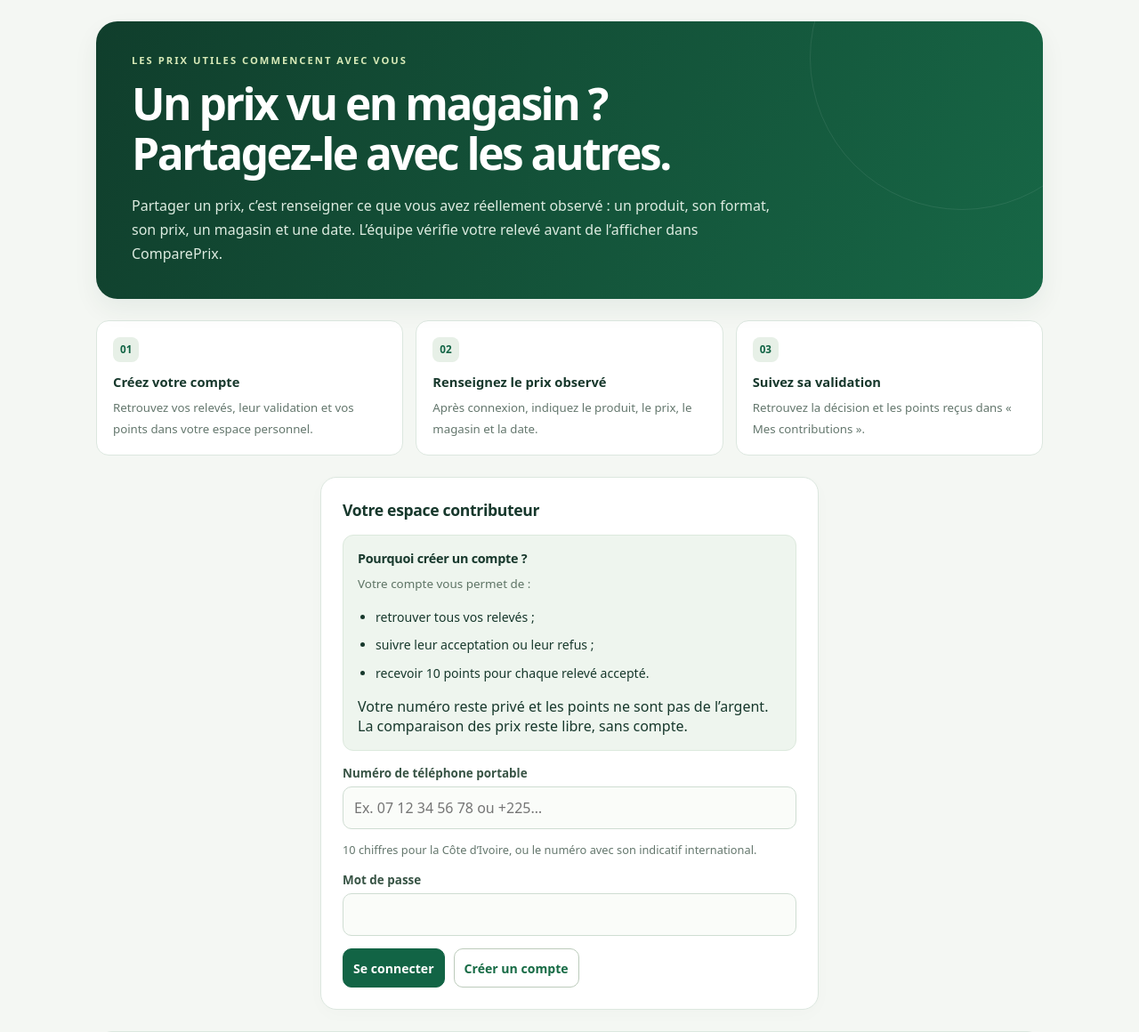
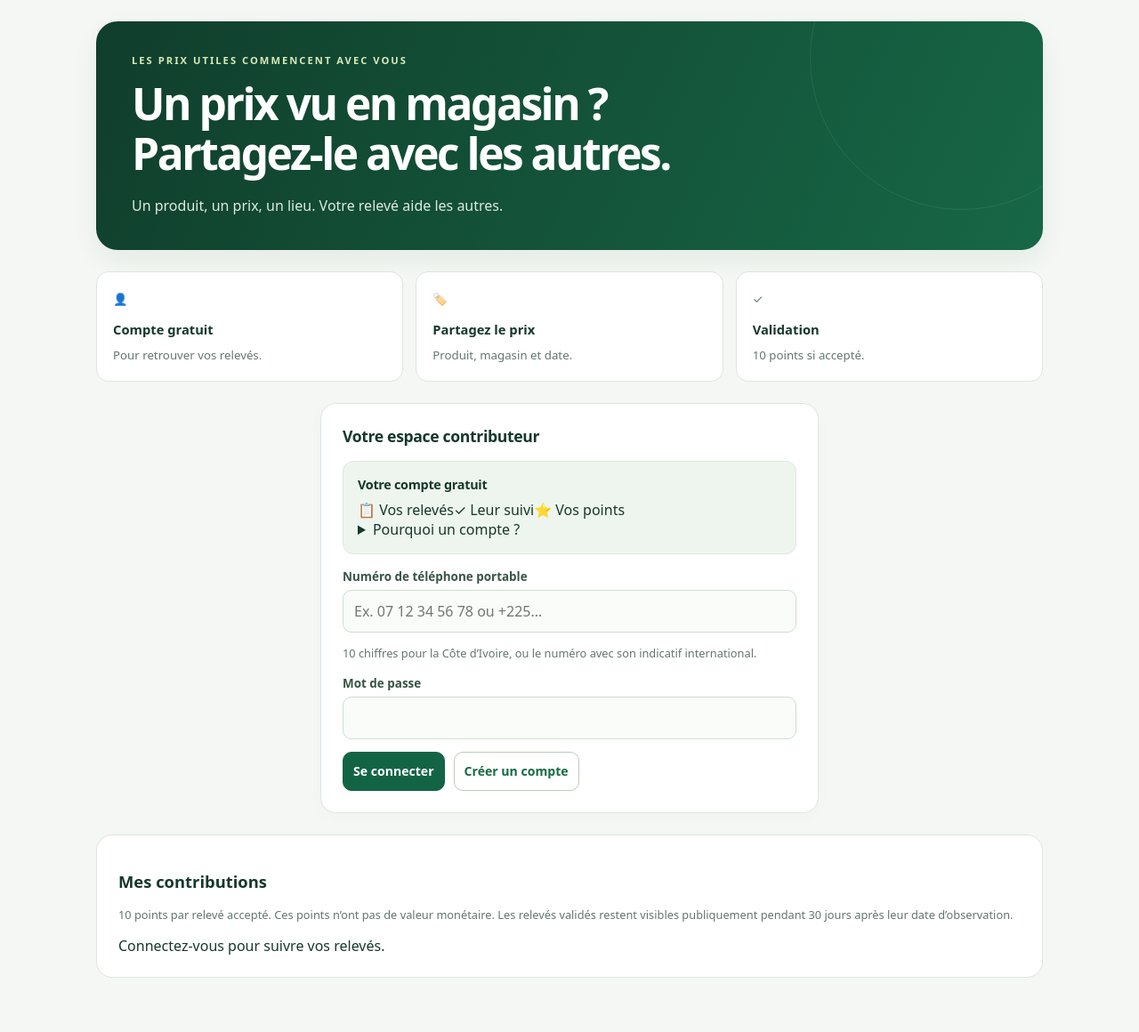
Before and after one commit to patrickeudess/compareprix, a Flask app: page /compte in a window 1280 px wide. Shown: the part 104-1264 px from the top of the page at 89% size. After the commit the page ends 1203 px from the top, so only its background shows below. Run offline with Flask 3, Linux system fonts and the light colour scheme; data that the repository does not hold is empty; some libraries are stand-ins or nearby versions.

Commit message:
Simplifie ComparePrix avec cartes visuelles et panier accessible

```diff
--- a/templates/community.html
+++ b/templates/community.html
@@ -1,24 +1,24 @@
 <!doctype html><html lang="fr"><head><meta charset="utf-8"><meta name="viewport" content="width=device-width, initial-scale=1"><title>Contribuer · ComparePrix</title><style>*{box-sizing:border-box}body{font-family:system-ui,sans-serif;background:#f5f7f3;color:#20382b;margin:0}main{max-width:960px;margin:auto;padding:24px 18px}nav{display:flex;gap:16px;flex-wrap:wrap;margin-bottom:24px}a{color:#176b45}h1{font-size:1.6rem}h2{font-size:1.15rem}section,article{background:white;padding:22px;border:1px solid #dee7dc;border-radius:14px;margin:16px 0}label{display:block;font-weight:600;margin-top:14px}input,select,textarea,button{font:inherit;border:1px solid #bccbbb;border-radius:8px;padding:11px}input,select,textarea{width:100%;margin-top:6px}button{cursor:pointer;background:#176b45;color:white;margin-top:14px}button.secondary{background:white;color:#176b45}button:disabled{opacity:.5;cursor:wait}.grid{display:grid;grid-template-columns:1fr 1fr;gap:14px}.hint{font-size:.85rem;color:#647367;line-height:1.5}.notice{background:#fff0ce;border-radius:8px;padding:12px;white-space:pre-wrap}#message:empty{display:none}.badge{font-weight:650;color:#176b45}.actions{display:flex;flex-wrap:wrap;gap:10px}img.proof{display:block;max-width:100%;max-height:400px;margin:10px auto}[hidden]{display:none!important}@media(max-width:600px){.grid{grid-template-columns:1fr}section,article{padding:18px}main{padding:18px 12px}}</style><link rel="stylesheet" href="./static/product-design.css"></head>
 <body><main><nav class="app-nav" aria-label="Navigation principale"><a href="./">← Comparer les prix</a><a href="#contribution">Partager un prix</a><a href="#account">Mon compte</a><a href="#history">Mes contributions</a></nav>
-<div class="welcome"><p class="eyebrow">Les prix utiles commencent avec vous</p><h1>Un prix vu en magasin ?<br>Partagez-le avec les autres.</h1><p>Partager un prix, c’est renseigner ce que vous avez réellement observé : un produit, son format, son prix, un magasin et une date. L’équipe vérifie votre relevé avant de l’afficher dans ComparePrix.</p></div>
-<ol class="steps" aria-label="Étapes de contribution"><li><span class="step-number">01</span><strong>Créez votre compte</strong><span>Retrouvez vos relevés, leur validation et vos points dans votre espace personnel.</span></li><li><span class="step-number">02</span><strong>Renseignez le prix observé</strong><span>Après connexion, indiquez le produit, le prix, le magasin et la date.</span></li><li><span class="step-number">03</span><strong>Suivez sa validation</strong><span>Retrouvez la décision et les points reçus dans « Mes contributions ».</span></li></ol>
+<div class="welcome"><p class="eyebrow">Les prix utiles commencent avec vous</p><h1>Un prix vu en magasin ?<br>Partagez-le avec les autres.</h1><p>Un produit, un prix, un lieu. Votre relevé aide les autres.</p></div>
+<ol class="steps visual-steps" aria-label="Étapes de contribution"><li><span class="step-icon" aria-hidden="true">👤</span><strong>Compte gratuit</strong><span>Pour retrouver vos relevés.</span></li><li><span class="step-icon" aria-hidden="true">🏷️</span><strong>Partagez le prix</strong><span>Produit, magasin et date.</span></li><li><span class="step-icon" aria-hidden="true">✓</span><strong>Validation</strong><span>10 points si accepté.</span></li></ol>
 <p id="message" class="notice" role="status" aria-live="polite"></p>
-<div class="account-layout"><section id="account"><h2>Votre espace contributeur</h2><aside class="help-card"><h2>Pourquoi créer un compte ?</h2><p>Votre compte vous permet de :<ul><li>retrouver tous vos relevés ;</li><li>suivre leur acceptation ou leur refus ;</li><li>recevoir 10 points pour chaque relevé accepté.</li></ul>Votre numéro reste privé et les points ne sont pas de l’argent. La comparaison des prix reste libre, sans compte.</p></aside>
+<div class="account-layout"><section id="account"><h2>Votre espace contributeur</h2><aside class="help-card"><h2>Votre compte gratuit</h2><div class="benefit-chips"><span>📋 Vos relevés</span><span>✓ Leur suivi</span><span>⭐ Vos points</span></div><details class="quick-help"><summary>Pourquoi un compte ?</summary><p>Retrouvez vos relevés et leur validation. Un relevé accepté rapporte 10 points, sans valeur monétaire. Votre numéro reste privé. Comparer reste libre.</p></details></aside>
 <div id="signedOut"><form id="authForm"><label for="phone">Numéro de téléphone portable</label><input id="phone" type="tel" inputmode="tel" maxlength="40" autocomplete="tel" placeholder="Ex. 07 12 34 56 78 ou +225…" required><p class="hint">10 chiffres pour la Côte d’Ivoire, ou le numéro avec son indicatif international.</p><label for="password">Mot de passe</label><input id="password" type="password" maxlength="256" autocomplete="current-password" required>
 <div id="registration" hidden><label for="name">Pseudo</label><input id="name" maxlength="80" autocomplete="nickname"><p class="hint">Utilisez au moins 12 caractères pour votre mot de passe. Votre numéro reste privé. Choisissez un mot de passe personnel que vous pourrez retrouver.</p></div>
 <div class="actions"><button id="authSubmit" type="submit">Se connecter</button><button type="button" id="switchAuth" class="secondary">Créer un compte</button></div></form></div>
 <div id="signedIn" hidden><p id="greeting"></p><button id="logout" class="secondary" type="button">Se déconnecter</button></div></section>
-<section id="contribution" hidden><h2>Le prix que vous avez observé</h2><p class="section-intro">Prenez l’étiquette ou le ticket comme référence. Indiquez le prix du format complet : par exemple, le prix d’un paquet de 500 g. Les champs * sont obligatoires.</p><form id="contributionForm">
-<fieldset class="form-group-step"><legend>01 · Le produit et son format</legend><label for="article">Produit *</label><input id="article" name="article" maxlength="200" placeholder="Ex. riz basmati" required>
+<section id="contribution" hidden><h2>Le prix que vous avez observé</h2><p class="section-intro">Recopiez l’étiquette ou le ticket. * Champs obligatoires.</p><form id="contributionForm">
+<fieldset class="form-group-step"><legend>📦 1 · Produit et format</legend><label for="article">Produit *</label><input id="article" name="article" maxlength="200" placeholder="Ex. riz basmati" required>
 <div class="grid"><div><label for="brand">Marque</label><input id="brand" name="brand" maxlength="100"></div><div><label for="variant">Variété ou référence</label><input id="variant" name="variant" maxlength="100" placeholder="Ex. complet, référence précise"></div></div>
-<div class="grid"><div><label for="quantity">Quantité indiquée sur le produit *</label><input id="quantity" name="quantity" type="number" min="0.001" max="100000" step="any" placeholder="Ex. 500" required></div><div><label for="unit">Unité *</label><select id="unit" name="unit"><option value="g">g</option><option value="kg">kg</option><option value="ml">ml</option><option value="L">L</option><option value="pièce">pièce</option></select></div></div>
-</fieldset><fieldset class="form-group-step"><legend>02 · Le prix, le lieu et la date</legend><label for="price">Prix du paquet, de la bouteille ou de la pièce (FCFA) *</label><input id="price" name="price" type="number" min="1" max="100000000" step="1" required>
+<div class="grid"><div><label for="quantity">Quantité du format *</label><input id="quantity" name="quantity" type="number" min="0.001" max="100000" step="any" placeholder="Ex. 500" required></div><div><label for="unit">Unité *</label><select id="unit" name="unit"><option value="g">g</option><option value="kg">kg</option><option value="ml">ml</option><option value="L">L</option><option value="pièce">pièce</option></select></div></div>
+</fieldset><fieldset class="form-group-step"><legend>📍 2 · Prix et lieu</legend><label for="price">Prix du format complet (FCFA) *</label><input id="price" name="price" type="number" min="1" max="100000000" step="1" required>
 <label for="store">Magasin ou marché *</label><input id="store" name="store" maxlength="120" list="stores" required><datalist id="stores"><option>Carrefour</option><option>Casino</option><option>Auchan</option><option>Super U</option></datalist>
 <div class="grid"><div><label for="city">Ville *</label><input id="city" name="city" maxlength="50" list="cityOptions" placeholder="Choisir ou saisir la ville" required><datalist id="cityOptions"><option value="Abidjan"></option></datalist></div><div><label for="district">Commune *</label><input id="district" name="district" maxlength="60" list="districtOptions" placeholder="Choisissez d’abord la ville" required disabled><datalist id="districtOptions"></datalist></div></div>
 <label for="shop">Boutique ou point de vente précis *</label><input id="shop" name="shop" maxlength="80" list="shopOptions" placeholder="Choisissez d’abord la commune" required disabled><datalist id="shopOptions"></datalist><p class="hint" id="locationHelp">Les suggestions dépendent de la ville, de la commune et du magasin. Si un lieu manque, saisissez son nom : il sera proposé après validation de votre relevé.</p><input id="location" type="hidden">
-<label for="observed_at">Date du relevé *</label><input id="observed_at" name="observed_at" type="date" required><p class="hint">Prix observé au cours des 30 derniers jours. Aucun accès à votre géolocalisation n’est demandé.</p>
-</fieldset><fieldset class="form-group-step"><legend>03 · Une preuve, si vous en avez une</legend><label for="photo">Photo de l’étiquette ou du ticket (facultative)</label><input id="photo" name="photo" type="file" accept="image/jpeg,image/png"><p class="hint">JPG ou PNG, 5 Mo maximum. Masquez les données personnelles du ticket. La photo est visible uniquement par vous et l’administration.</p>
-</fieldset><button id="send" type="submit">Envoyer pour validation</button><p class="hint" id="draftNote">Les champs du brouillon sont conservés sur cet appareil, sauf la photo. Effacez le brouillon sur un appareil partagé.</p><button id="clearDraft" class="secondary" type="button">Effacer le brouillon</button>
+<label for="observed_at">Date du relevé *</label><input id="observed_at" name="observed_at" type="date" required><p class="hint">📅 Relevé datant de moins de 30 jours.</p>
+</fieldset><fieldset class="form-group-step"><legend>📸 3 · Photo facultative</legend><label for="photo">Photo de l’étiquette ou du ticket (facultative)</label><input id="photo" name="photo" type="file" accept="image/jpeg,image/png"><p class="hint">🔒 Photo privée · JPG/PNG · 5 Mo max. Masquez vos données personnelles.</p>
+</fieldset><button id="send" type="submit">Envoyer pour validation</button><p class="hint" id="draftNote">💾 Brouillon conservé ici, sauf la photo.</p><button id="clearDraft" class="secondary" type="button">Effacer le brouillon</button>
 </form></section></div>
 <section id="history"><h2>Mes contributions</h2><p id="points" class="badge"></p><p class="hint">10 points par relevé accepté. Ces points n’ont pas de valeur monétaire. Les relevés validés restent visibles publiquement pendant 30 jours après leur date d’observation.</p><div id="historyRows">Connectez-vous pour suivre vos relevés.</div></section>
 </main><script src="./static/community.js"></script></body></html>
```
